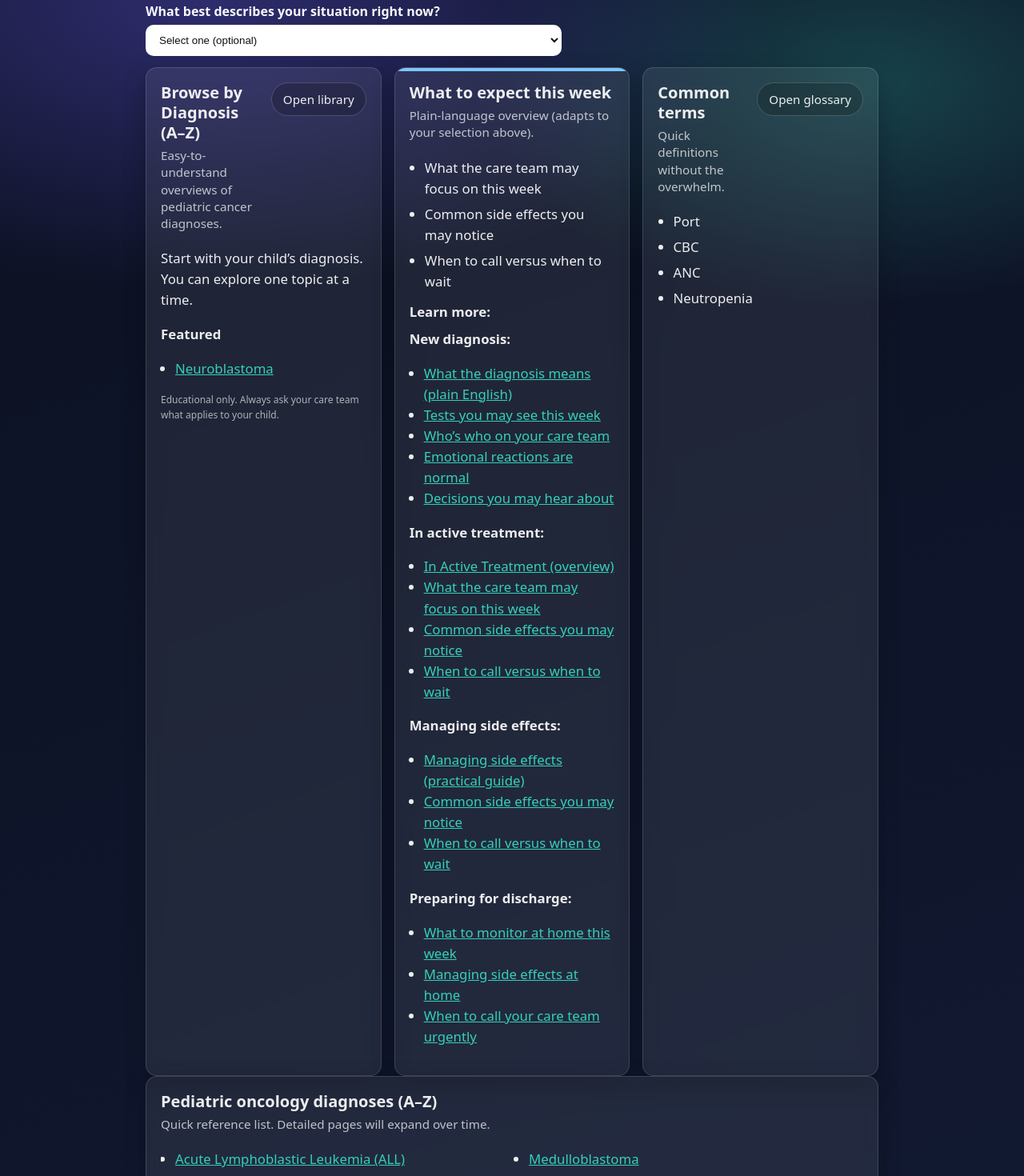
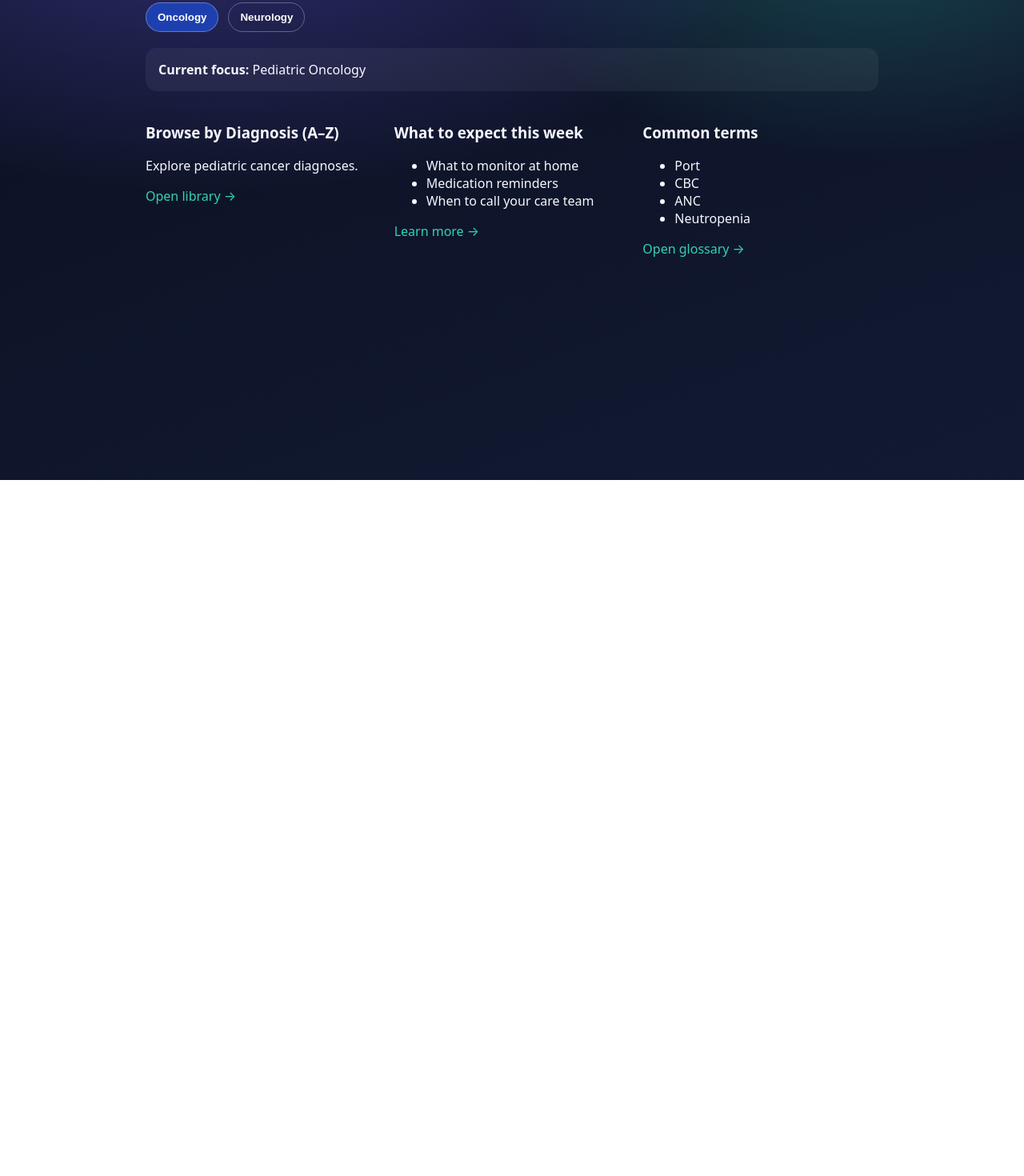
Before and after one commit to ClaudiaLillibridge/merlin-kip-pediatric-caregiver, a Next.js app: page /learn in a window 1280 px wide. Shown: the part 200-1670 px from the top of the page at 80% size. After the commit the page ends 800 px from the top, so only its background shows below. Built offline with nearby package versions, Linux system fonts and the light colour scheme.

Commit message:
Enable specialty-aware Learn hub with Oncology and Neurology toggle

```diff
--- a/context/SpecialtyContext.tsx
+++ b/context/SpecialtyContext.tsx
@@ -1,46 +1,37 @@
-
 "use client";
 
-import React from "react";
+import React, { createContext, useContext, useMemo, useState } from "react";
 
-export type SpecialtyId = "oncology" | "neurology";
+export type Specialty = "oncology" | "neurology";
 
-type SpecialtyContextValue = {
-  specialty: SpecialtyId;
-  setSpecialty: (s: SpecialtyId) => void;
+export type SpecialtyContextValue = {
+  specialty: Specialty;
+  setSpecialty: React.Dispatch<React.SetStateAction<Specialty>>;
 };
 
-const SpecialtyContext = React.createContext<SpecialtyContextValue | null>(null);
-
-const STORAGE_KEY = "merlin.specialty.v1";
+const SpecialtyContext = createContext<SpecialtyContextValue | undefined>(
+  undefined
+);
 
 export function SpecialtyProvider({ children }: { children: React.ReactNode }) {
-  const [specialty, setSpecialtyState] = React.useState<SpecialtyId>("oncology");
+  const [specialty, setSpecialty] = useState<Specialty>("oncology");
 
-  React.useEffect(() => {
-    try {
-      const saved = window.localStorage.getItem(STORAGE_KEY) as SpecialtyId | null;
-      if (saved === "oncology" || saved === "neurology") setSpecialtyState(saved);
-    } catch {}
-  }, []);
-
-  const setSpecialty = (s: SpecialtyId) => {
-    setSpecialtyState(s);
-    try {
-      window.localStorage.setItem(STORAGE_KEY, s);
-    } catch {}
-  };
+  const value = useMemo(
+    () => ({ specialty, setSpecialty }),
+    [specialty]
+  );
 
   return (
-    <SpecialtyContext.Provider value={{ specialty, setSpecialty }}>
+    <SpecialtyContext.Provider value={value}>
       {children}
     </SpecialtyContext.Provider>
   );
 }
 
-export function useSpecialty() {
-  const ctx = React.useContext(SpecialtyContext);
-  if (!ctx) throw new Error("useSpecialty must be used within SpecialtyProvider");
+export function useSpecialty(): SpecialtyContextValue {
+  const ctx = useContext(SpecialtyContext);
+  if (!ctx) {
+    throw new Error("useSpecialty must be used within SpecialtyProvider");
+  }
   return ctx;
 }
-``
--- a/pages/_app.tsx
+++ b/pages/_app.tsx
@@ -1,11 +1,12 @@
+
 import type { AppProps } from "next/app";
 import Image from "next/image";
 import { useRouter } from "next/router";
 import { useEffect, useState } from "react";
 import "../styles/globals.css";
 
-// ✅ NEW: Wrap the app with the CareProvider (context)
 import { CareProvider } from "../context/CareContext";
+import { SpecialtyProvider } from "../context/SpecialtyContext";
 
 export default function MyApp({ Component, pageProps }: AppProps) {
   const router = useRouter();
@@ -24,6 +25,7 @@ export default function MyApp({ Component, pageProps }: AppProps) {
 
   return (
     <CareProvider>
+      <SpecialtyProvider>
         {/* Flash overlay (replays on every navigation) */}
         <div key={flashKey} className="wand-flash animate" />
 
@@ -47,6 +49,7 @@ export default function MyApp({ Component, pageProps }: AppProps) {
         </div>
 
         <Component {...pageProps} />
+      </SpecialtyProvider>
     </CareProvider>
   );
 }
--- a/pages/learn.tsx
+++ b/pages/learn.tsx
@@ -1,256 +1,133 @@
+"use client";
 
-import CareStageSelector from "../components/ui/CareStageSelector";
-import pediatricOncologyDiseases from "../content/pediatricOncologyDiseases";
-import Link from "next/link";
+import React from "react";
 import PageLayout from "../components/layout/PageLayout";
-import { Card, CardGrid, CardBullets } from "../components/ui/Card";
-import { useCareContext } from "../context/CareContext";
-
-/**
- * Map the display name (what you show in the list) to the real route you created under:
- * apps/web/pages/learn/<route>.tsx
- *
- * Only items listed here will become clickable.
- * If a diagnosis is not in this map, it will render as plain text (no broken links).
- */
-const ROUTES: Record<string, string> = {
-  "Acute Lymphoblastic Leukemia (ALL)": "/learn/acute-lymphoblastic-leukemia",
-  "Acute Myeloid Leukemia (AML)": "/learn/acute-myeloid-leukemia",
-  "Brain and Central Nervous System Tumors": "/learn/brain-and-cns-tumors",
-  Neuroblastoma: "/learn/neuroblastoma",
-
-  // Add these once you create their pages:
-  Ependymoma: "/learn/ependymoma",
-  "Ewing Sarcoma": "/learn/ewing-sarcoma",
-  "Germ Cell Tumors": "/learn/germ-cell-tumors",
-  Hepatoblastoma: "/learn/hepatoblastoma",
-  "Hodgkin Lymphoma": "/learn/hodgkin-lymphoma",
-  Medulloblastoma: "/learn/medulloblastoma",
-  "Non-Hodgkin Lymphoma": "/learn/non-hodgkin-lymphoma",
-  Osteosarcoma: "/learn/osteosarcoma",
-  Retinoblastoma: "/learn/retinoblastoma",
-  Rhabdomyosarcoma: "/learn/rhabdomyosarcoma",
-  "Wilms Tumor (Nephroblastoma)": "/learn/wilms-tumor",
-};
+import { useSpecialty } from "../context/SpecialtyContext";
 
 export default function LearnPage() {
-  const { stage } = useCareContext();
-
-  const sorted = [...pediatricOncologyDiseases].sort((a, b) => a.localeCompare(b));
-
-  const weeklyBullets =
-    stage === "side-effects"
-      ? [
-          "Side effects to watch for right now",
-          "When to call vs. when to wait",
-          "What to write down for your next visit",
-        ]
-      : stage === "newly-diagnosed"
-      ? [
-          "What the diagnosis means in plain language",
-          "Common terms you’ll hear (CBC, ANC, neutropenia)",
-          "Questions to bring to your next appointment",
-        ]
-      : stage === "discharge"
-      ? [
-          "What to monitor at home this week",
-          "Medication and follow-up reminders",
-          "When to call your care team urgently",
-        ]
-      : [
-          "What the care team may focus on this week",
-          "Common side effects you may notice",
-          "When to call versus when to wait",
-        ];
+  const { specialty, setSpecialty } = useSpecialty();
 
   return (
     <PageLayout title="Learn">
-      <CareStageSelector />
+      {/* Specialty Toggle */}
+      <div
+        style={{
+          display: "flex",
+          gap: 12,
+          marginBottom: 20,
+        }}
+      >
+        <button
+          onClick={() => setSpecialty("oncology")}
+          style={{
+            padding: "10px 14px",
+            borderRadius: 20,
+            border: "1px solid rgba(255,255,255,0.3)",
+            background: specialty === "oncology" ? "#1e40af" : "transparent",
+            color: "white",
+            cursor: "pointer",
+            fontWeight: 600,
+          }}
+        >
+          Oncology
+        </button>
 
-      <CardGrid cols={3}>
-        <Card
-          title="Browse by Diagnosis (A–Z)"
-          subtitle="Easy-to-understand overviews of pediatric cancer diagnoses."
-          right={
-            <Link href="/learn/neuroblastoma" className="mk-pill">
-              Open library
-            </Link>
-          }
+        <button
+          onClick={() => setSpecialty("neurology")}
+          style={{
+            padding: "10px 14px",
+            borderRadius: 20,
+            border: "1px solid rgba(255,255,255,0.3)",
+            background: specialty === "neurology" ? "#1e40af" : "transparent",
+            color: "white",
+            cursor: "pointer",
+            fontWeight: 600,
+          }}
         >
-          <p style={{ marginTop: 0 }}>
-            Start with your child’s diagnosis. You can explore one topic at a time.
-          </p>
+          Neurology
+        </button>
+      </div>
 
-          <div style={{ fontWeight: 600, marginBottom: 6 }}>Featured</div>
-          <ul style={{ paddingLeft: 18 }}>
+      {/* Context Banner */}
+      <div
+        style={{
+          padding: 16,
+          borderRadius: 14,
+          background: "rgba(255,255,255,0.05)",
+          marginBottom: 20,
+        }}
+      >
+        <strong>Current focus:</strong>{" "}
+        {specialty === "oncology"
+          ? "Pediatric Oncology"
+          : "Pediatric Neurology"}
+      </div>
+
+      {/* Oncology Content */}
+      {specialty === "oncology" && (
+        <div style={{ display: "grid", gridTemplateColumns: "repeat(3, 1fr)", gap: 16 }}>
+          <div className="card">
+            <h3>Browse by Diagnosis (A–Z)</h3>
+            <p>Explore pediatric cancer diagnoses.</p>
+            <a href="/learn/diagnoses">Open library →</a>
+          </div>
+
+          <div className="card">
+            <h3>What to expect this week</h3>
+            <ul>
+              <li>What to monitor at home</li>
+              <li>Medication reminders</li>
+              <li>When to call your care team</li>
+            </ul>
+            <a href="/learn/what-diagnosis-means">Learn more →</a>
+          </div>
+
+          <div className="card">
+            <h3>Common terms</h3>
+            <ul>
+              <li>Port</li>
+              <li>CBC</li>
+              <li>ANC</li>
+              <li>Neutropenia</li>
+            </ul>
+            <a href="/glossary">Open glossary →</a>
+          </div>
+        </div>
+      )}
+
+      {/* Neurology Content */}
+      {specialty === "neurology" && (
+        <div style={{ padding: 20 }}>
+          <h3>Pediatric Neurology Learn Library</h3>
+          <ul>
             <li>
-              <Link href="/learn/neuroblastoma" style={{ textDecoration: "underline" }}>
-                Neuroblastoma
-              </Link>
-            </li>
-          </ul>
-
-          <p style={{ fontSize: 12, opacity: 0.7, marginTop: 8 }}>
-            Educational only. Always ask your care team what applies to your child.
-          </p>
-        </Card>
-
-        <Card
-          title="What to expect this week"
-          subtitle="Plain-language overview (adapts to your selection above)."
-          tone="info"
-        >
-          <CardBullets items={weeklyBullets} />
-
-          <div style={{ marginTop: 12 }}>
-            <div style={{ fontWeight: 600, marginBottom: 4 }}>Learn more:</div>
-
-            {/* ✅ New diagnosis section */}
-            <div style={{ fontWeight: 600, marginTop: 8, marginBottom: 4 }}>New diagnosis:</div>
-            <ul style={{ paddingLeft: 18 }}>
-              <li>
-                <Link href="/learn/what-diagnosis-means" style={{ textDecoration: "underline" }}>
-                  What the diagnosis means (plain English)
-                </Link>
+              <a href="/learn/pediatric-neurology-basics">
+                Pediatric Neurology Basics →
+              </a>
             </li>
             <li>
-                <Link href="/learn/tests-this-week" style={{ textDecoration: "underline" }}>
-                  Tests you may see this week
-                </Link>
+              <a href="/learn/understanding-neurologic-conditions">
+                Understanding neurologic conditions →
+              </a>
             </li>
             <li>
-                <Link href="/learn/your-care-team" style={{ textDecoration: "underline" }}>
-                  Who’s who on your care team
-                </Link>
+              <a href="/learn/tests-and-monitoring">
+                Tests and monitoring →
+              </a>
             </li>
             <li>
-                <Link href="/learn/emotions-this-week" style={{ textDecoration: "underline" }}>
-                  Emotional reactions are normal
-                </Link>
+              <a href="/learn/tracking-symptoms-and-seizures">
+                Tracking symptoms and seizures →
+              </a>
             </li>
             <li>
-                <Link href="/learn/decisions-this-week" style={{ textDecoration: "underline" }}>
-                  Decisions you may hear about
-                </Link>
-              </li>
-            </ul>
-
-            {/* ✅ In Active Treatment section */}
-            <div style={{ fontWeight: 600, marginTop: 12, marginBottom: 4 }}>In active treatment:</div>
-            <ul style={{ paddingLeft: 18 }}>
-              <li>
-                <Link href="/learn/in-active-treatment" style={{ textDecoration: "underline" }}>
-                  In Active Treatment (overview)
-                </Link>
-              </li>
-              <li>
-                <Link href="/learn/what-care-team-focuses-on" style={{ textDecoration: "underline" }}>
-                  What the care team may focus on this week
-                </Link>
-              </li>
-              <li>
-                <Link href="/learn/common-side-effects" style={{ textDecoration: "underline" }}>
-                  Common side effects you may notice
-                </Link>
-              </li>
-              <li>
-                <Link href="/learn/when-to-call-versus-wait" style={{ textDecoration: "underline" }}>
-                  When to call versus when to wait
-                </Link>
-              </li>
-            </ul>
-
-            {/* ✅ Managing Side Effects section */}
-            <div style={{ fontWeight: 600, marginTop: 12, marginBottom: 4 }}>Managing side effects:</div>
-            <ul style={{ paddingLeft: 18 }}>
-              <li>
-                <Link href="/learn/managing-side-effects" style={{ textDecoration: "underline" }}>
-                  Managing side effects (practical guide)
-                </Link>
-              </li>
-              <li>
-                <Link href="/learn/common-side-effects" style={{ textDecoration: "underline" }}>
-                  Common side effects you may notice
-                </Link>
-              </li>
-              <li>
-                <Link href="/learn/when-to-call-versus-wait" style={{ textDecoration: "underline" }}>
-                  When to call versus when to wait
-                </Link>
-              </li>
-            </ul>
-
-            {/* ✅ Preparing for Discharge section (final, no duplicate page links) */}
-            <div style={{ fontWeight: 600, marginTop: 12, marginBottom: 4 }}>Preparing for discharge:</div>
-            <ul style={{ paddingLeft: 18 }}>
-              <li>
-                <Link href="/learn/preparing-for-discharge" style={{ textDecoration: "underline" }}>
-                  What to monitor at home this week
-                </Link>
-              </li>
-              <li>
-                <Link href="/learn/managing-side-effects" style={{ textDecoration: "underline" }}>
-                  Managing side effects at home
-                </Link>
-              </li>
-              <li>
-                <Link href="/learn/when-to-call-versus-wait" style={{ textDecoration: "underline" }}>
-                  When to call your care team urgently
-                </Link>
+              <a href="/learn/when-to-call-neurology">
+                When to call neurology →
+              </a>
             </li>
           </ul>
         </div>
-        </Card>
-
-        <Card
-          title="Common terms"
-          subtitle="Quick definitions without the overwhelm."
-          right={
-            <Link href="/glossary" className="mk-pill">
-              Open glossary
-            </Link>
-          }
-        >
-          <CardBullets items={["Port", "CBC", "ANC", "Neutropenia"]} />
-        </Card>
-      </CardGrid>
-
-      <Card
-        title="Pediatric oncology diagnoses (A–Z)"
-        subtitle="Quick reference list. Detailed pages will expand over time."
-      >
-        <div style={{ maxHeight: 280, overflow: "auto", paddingRight: 8 }}>
-          <ul
-            style={{
-              columns: 2,
-              columnGap: 32,
-              margin: 0,
-              paddingLeft: 18,
-            }}
-          >
-            {sorted.map((name) => {
-              const href = ROUTES[name];
-              return (
-                <li key={name} style={{ breakInside: "avoid", marginBottom: 6 }}>
-                  {href ? (
-                    <Link href={href} style={{ textDecoration: "underline" }}>
-                      {name}
-                    </Link>
-                  ) : (
-                    name
       )}
-                </li>
-              );
-            })}
-          </ul>
-        </div>
-      </Card>
-
-      <Card variant="elevated">
-        <p style={{ marginTop: 0 }}>
-          You do not need to learn everything at once. Start with what matters today.
-        </p>
-      </Card>
     </PageLayout>
   );
 }
```
Also changed, not shown: pages/today.tsx (+75 -17 lines), pages/learn/tests-and-monitoring.tsx (renamed from pages/learn/neuro-tests.tsx), pages/learn/tracking-symptoms-and-seizures.tsx (renamed from pages/learn/symptom-tracking.tsx), pages/learn/understanding-neurologic-conditions.tsx (renamed from pages/learn/neuro-conditions.tsx), pages/learn/when-to-call-neurology.tsx (renamed from pages/learn/when-to-call-neuro.tsx). Lines whose indentation alone changed are shown as unchanged.
